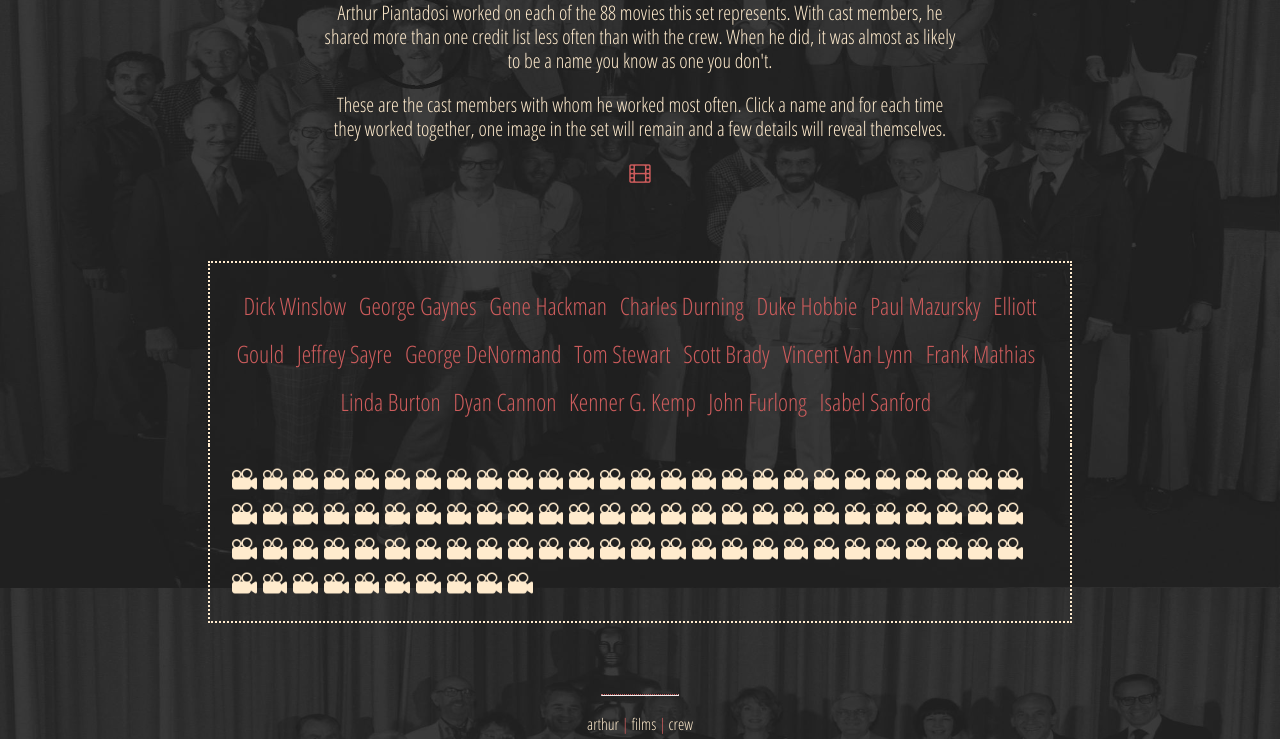
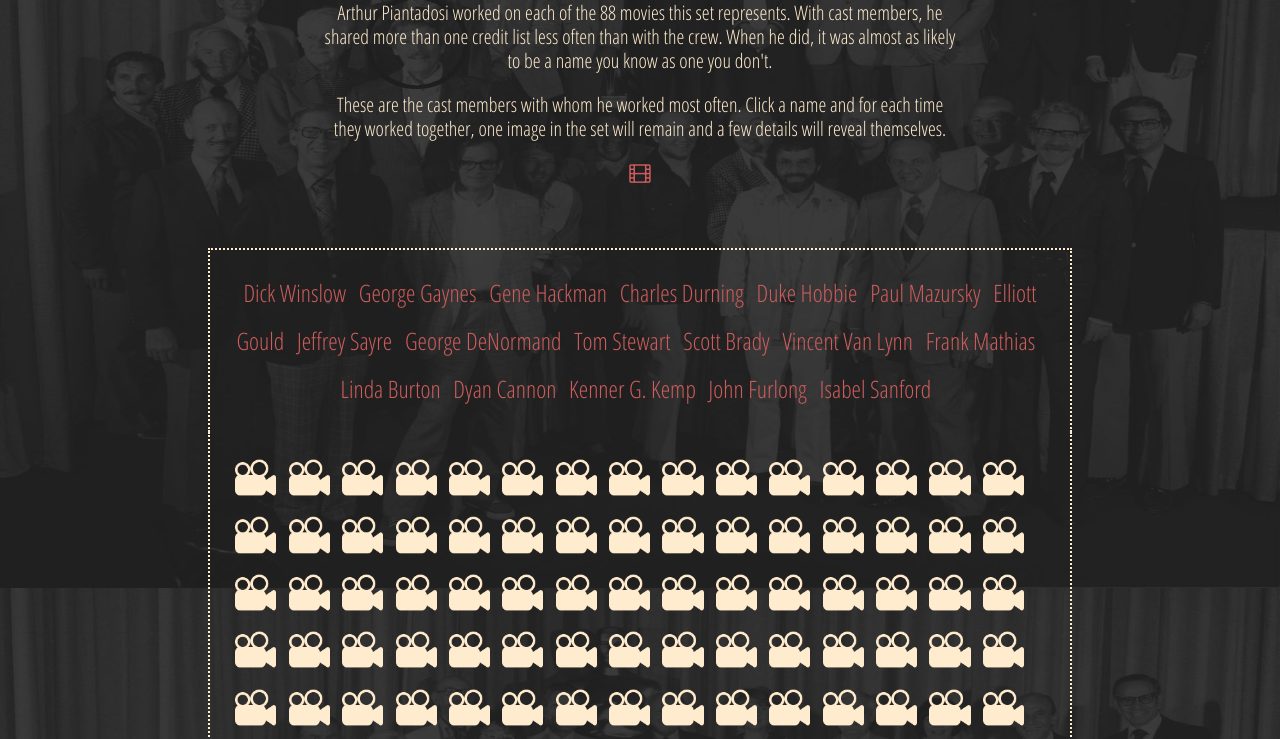
Before and after one commit to thejqs/doe, a Django app: page /cast/ in a window 1280 px wide. Shown: the part 212-951 px from the top of the page. Run offline with Django 3.2, Linux system fonts and the light colour scheme; some libraries are stand-ins or nearby versions.

Commit message:
more style changes

```diff
--- a/main/static/css/cast.css
+++ b/main/static/css/cast.css
@@ -22,7 +22,7 @@ body {
     font-size: 20px;
     font-family: "Open Sans Condensed", sans-serif;
     margin: auto;
-    margin-bottom: 6%;
+    margin-bottom: 5%;
 }
 
 .camera-set-cast {
@@ -37,7 +37,7 @@ body {
 
 .camera-set-cast img {
     width: 3%;
-    padding: 3px;
+    padding: .5%;
 }
 
 .cast-coworkers {
@@ -108,10 +108,10 @@ body {
         width: 65%;
     }
 
-/*    .camera-set-cast img {
-        height: 30px;
-        padding: 3px;
-    }*/
+    .camera-set-cast img {
+        width: 5%;
+        padding: .75%;
+    }
 
     .cast-coworkers {
         margin-top: 20px;
@@ -144,11 +144,6 @@ body {
     .camera-set-cast {
         width: 80%;
     }
-
- /*   .camera-set-cast img {
-        height: 30px;
-        padding: 2px;
-    }*/
 
     .cast-coworkers {
         width: 80%;
@@ -234,10 +229,6 @@ body {
         font-size: 17px;
     }
 
-/*    .cast-coworkers {
-        width: 80%;
-    }*/
-
     .cast-number {
         font-size: 750%;
         line-height: 100.5%;
```
